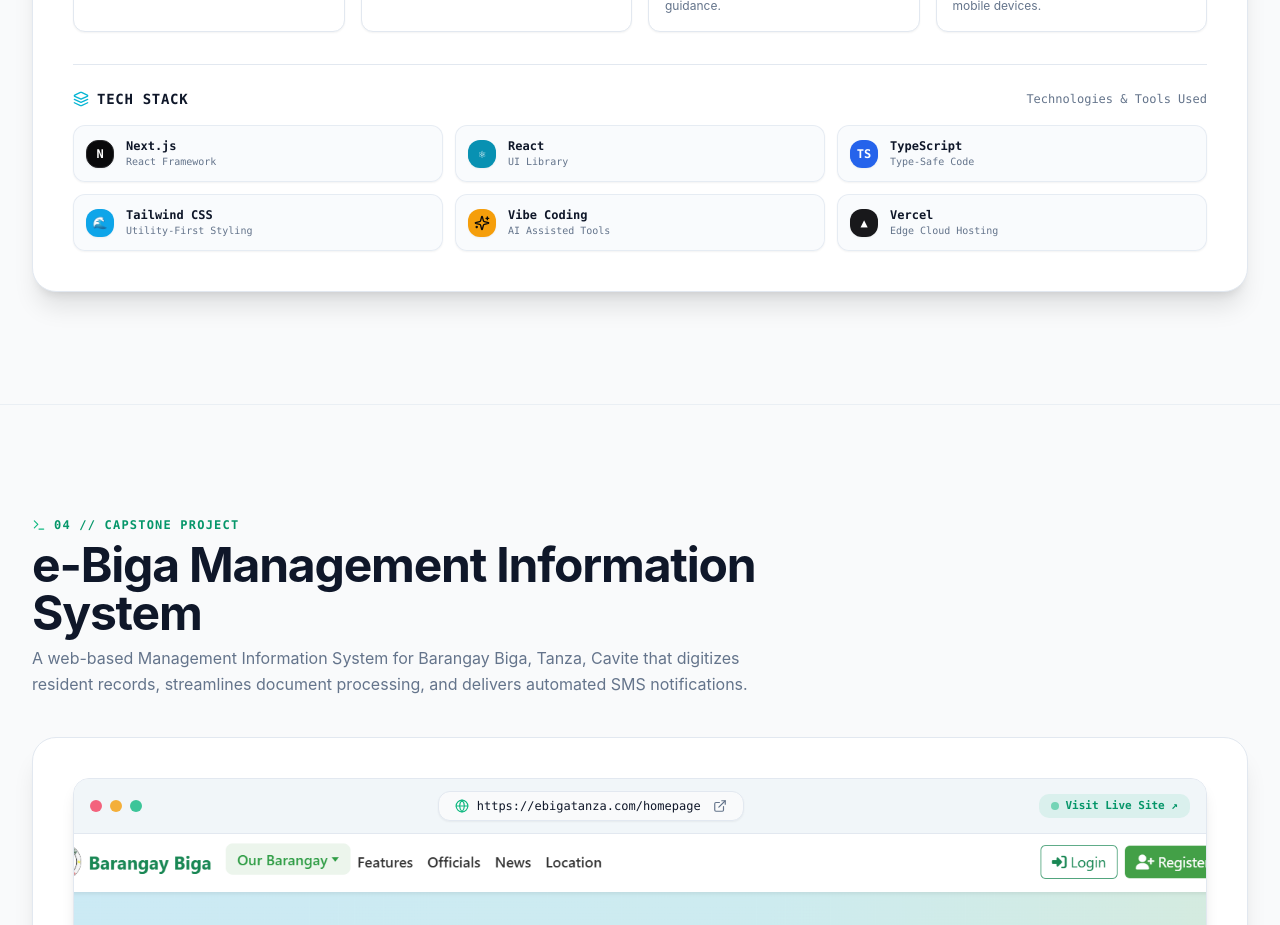
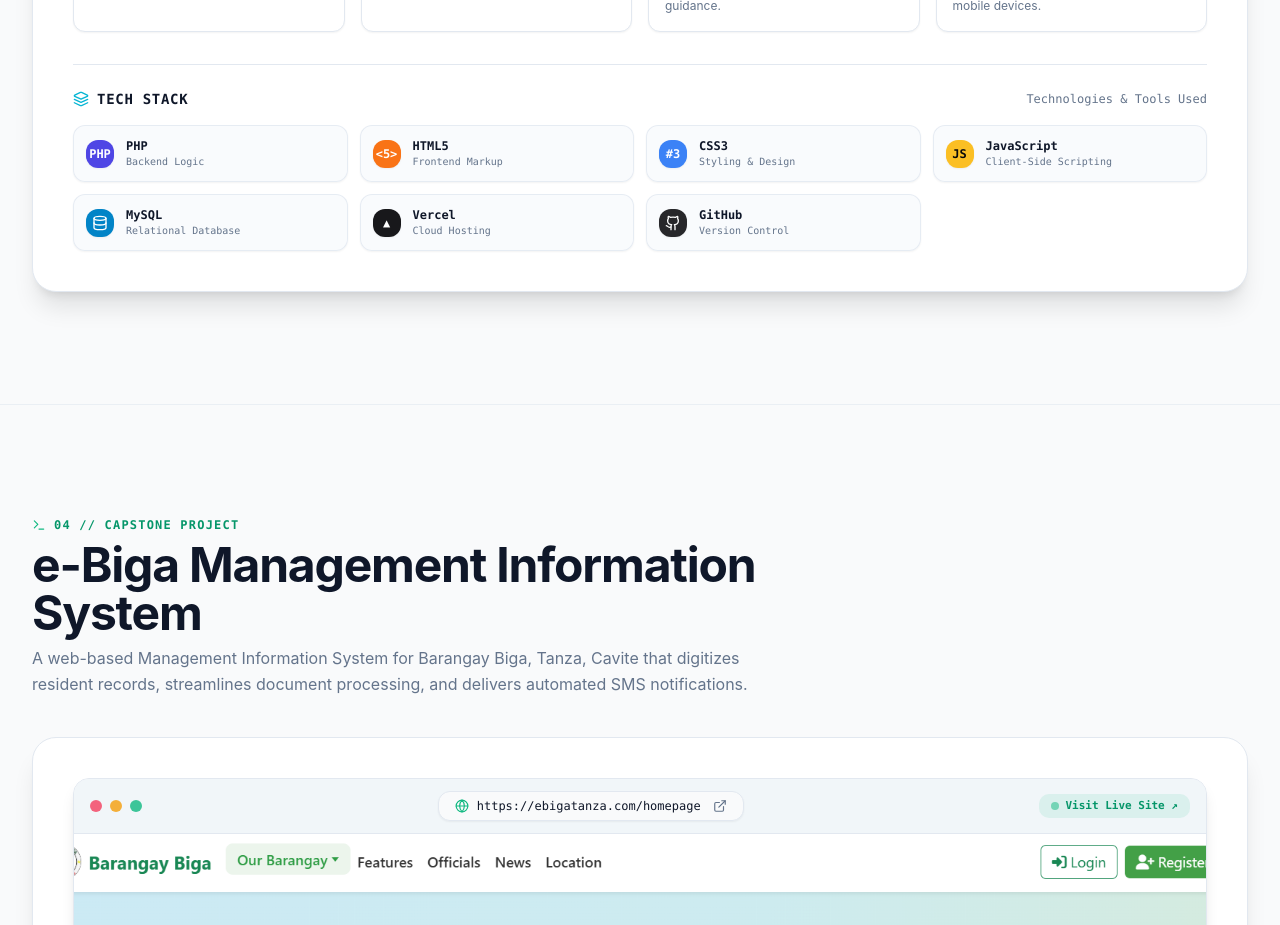
Before and after one commit to brixsese27/brixportfolio, a Next.js app: page / in a window 1280 px wide. Shown: the part 4160-5085 px from the top of the page. Built offline with nearby package versions, Linux system fonts and the light colour scheme.

Commit message:
feat: update Static Culture tech stack to PHP, HTML, CSS, JavaScript, MySQL, Vercel, and GitHub

```diff
--- a/components/projects.tsx
+++ b/components/projects.tsx
@@ -13,46 +13,55 @@
   Sparkles,
   Smartphone,
   Tag,
-  Grid
+  Grid,
+  Database,
+  Github,
+  Mail
 } from "lucide-react";
 
 // Tech stack icon helper matching Capstone design
 function renderProjectTechIcon(type: string) {
   switch (type) {
-    case "next":
+    case "php":
       return (
-        <span className="w-7 h-7 rounded-lg bg-zinc-950 text-white font-mono font-bold flex items-center justify-center text-xs shrink-0 shadow-sm border border-zinc-800">
-          N
+        <span className="w-7 h-7 rounded-lg bg-indigo-600 text-white font-mono font-bold flex items-center justify-center text-xs shrink-0 shadow-sm">
+          PHP
         </span>
       );
-    case "react":
+    case "html":
       return (
-        <span className="w-7 h-7 rounded-lg bg-cyan-600 text-white font-mono font-bold flex items-center justify-center text-xs shrink-0 shadow-sm">
-          ⚛
+        <span className="w-7 h-7 rounded-lg bg-orange-500 text-white font-mono font-bold flex items-center justify-center text-xs shrink-0 shadow-sm">
+          {"<5>"}
         </span>
       );
-    case "ts":
+    case "css":
       return (
-        <span className="w-7 h-7 rounded-lg bg-blue-600 text-white font-mono font-bold flex items-center justify-center text-xs shrink-0 shadow-sm">
-          TS
+        <span className="w-7 h-7 rounded-lg bg-blue-500 text-white font-mono font-bold flex items-center justify-center text-xs shrink-0 shadow-sm">
+          #3
         </span>
       );
-    case "tailwind":
+    case "js":
       return (
-        <span className="w-7 h-7 rounded-lg bg-sky-500 text-white font-mono font-bold flex items-center justify-center text-xs shrink-0 shadow-sm">
-          🌊
+        <span className="w-7 h-7 rounded-lg bg-amber-400 text-zinc-950 font-mono font-bold flex items-center justify-center text-xs shrink-0 shadow-sm">
+          JS
         </span>
       );
-    case "ai":
+    case "mysql":
       return (
-        <span className="w-7 h-7 rounded-lg bg-amber-500 text-zinc-950 font-mono font-bold flex items-center justify-center text-xs shrink-0 shadow-sm">
-          <Sparkles className="w-4 h-4" />
+        <span className="w-7 h-7 rounded-lg bg-sky-600 text-white font-mono font-bold flex items-center justify-center text-xs shrink-0 shadow-sm">
+          <Database className="w-4 h-4" />
         </span>
       );
     case "vercel":
       return (
         <span className="w-7 h-7 rounded-lg bg-zinc-900 text-white font-mono font-bold flex items-center justify-center text-xs shrink-0 shadow-sm">
           ▲
+        </span>
+      );
+    case "github":
+      return (
+        <span className="w-7 h-7 rounded-lg bg-zinc-800 text-white font-mono font-bold flex items-center justify-center text-xs shrink-0 shadow-sm">
+          <Github className="w-4 h-4" />
         </span>
       );
     default:
@@ -190,7 +199,7 @@
               </span>
             </div>
 
-            <div className="grid grid-cols-2 sm:grid-cols-3 lg:grid-cols-3 gap-3">
+            <div className="grid grid-cols-2 sm:grid-cols-3 lg:grid-cols-4 gap-3">
               {staticCultureTechStack.map((tech) => (
                 <div
                   key={tech.name}
--- a/data/projects.ts
+++ b/data/projects.ts
@@ -7,12 +7,13 @@
 }
 
 export const staticCultureTechStack: ProjectTechItem[] = [
-  { name: "Next.js", category: "React Framework", iconType: "next" },
-  { name: "React", category: "UI Library", iconType: "react" },
-  { name: "TypeScript", category: "Type-Safe Code", iconType: "ts" },
-  { name: "Tailwind CSS", category: "Utility-First Styling", iconType: "tailwind" },
-  { name: "Vibe Coding", category: "AI Assisted Tools", iconType: "ai" },
-  { name: "Vercel", category: "Edge Cloud Hosting", iconType: "vercel" }
+  { name: "PHP", category: "Backend Logic", iconType: "php" },
+  { name: "HTML5", category: "Frontend Markup", iconType: "html" },
+  { name: "CSS3", category: "Styling & Design", iconType: "css" },
+  { name: "JavaScript", category: "Client-Side Scripting", iconType: "js" },
+  { name: "MySQL", category: "Relational Database", iconType: "mysql" },
+  { name: "Vercel", category: "Cloud Hosting", iconType: "vercel" },
+  { name: "GitHub", category: "Version Control", iconType: "github" }
 ];
 
 export const staticCultureProject: Project = {
@@ -26,27 +27,28 @@
   problem:
     "Apparel and lifestyle brands need a clean, responsive showcase that loads instantly on mobile devices, showcasing garments and lookbooks without heavy e-commerce plugin bloat.",
   solution:
-    "Built a high-performance web storefront utilizing Next.js, TypeScript, and Tailwind CSS with smooth responsive navigation, instant product categorization, and edge deployment on Vercel.",
+    "Built a lightweight, responsive storefront utilizing PHP, HTML, CSS, JavaScript, and MySQL with smooth navigation, structured product catalog data, and version control via GitHub.",
   myRole: "Frontend Developer & UI Implementer",
   technologies: [
-    "Next.js",
-    "React",
-    "TypeScript",
-    "Tailwind CSS",
-    "Vibe Coding",
-    "Vercel"
+    "PHP",
+    "HTML",
+    "CSS",
+    "JavaScript",
+    "MySQL",
+    "Vercel",
+    "GitHub"
   ],
   features: [
     "Responsive Apparel & Collection Showcase",
     "Interactive Catalog & Category Filtering",
     "Detailed Product Pricing & Sizing Information",
     "Mobile-First Navigation & Touch Interface",
-    "Optimized Asset Delivery with Zero Layout Shift"
+    "Structured Database & Asset Delivery"
   ],
   highlights: [
-    "Developed with modern AI-assisted Vibe Coding workflows",
+    "Developed with clean, responsive PHP, HTML, and CSS",
     "100% responsive design across smartphone, tablet, and desktop",
-    "Production-deployed on Vercel"
+    "Repository and version management via GitHub"
   ],
   challenges: [],
   githubUrl: "https://github.com/brixsese27/brixportfolio",
```
